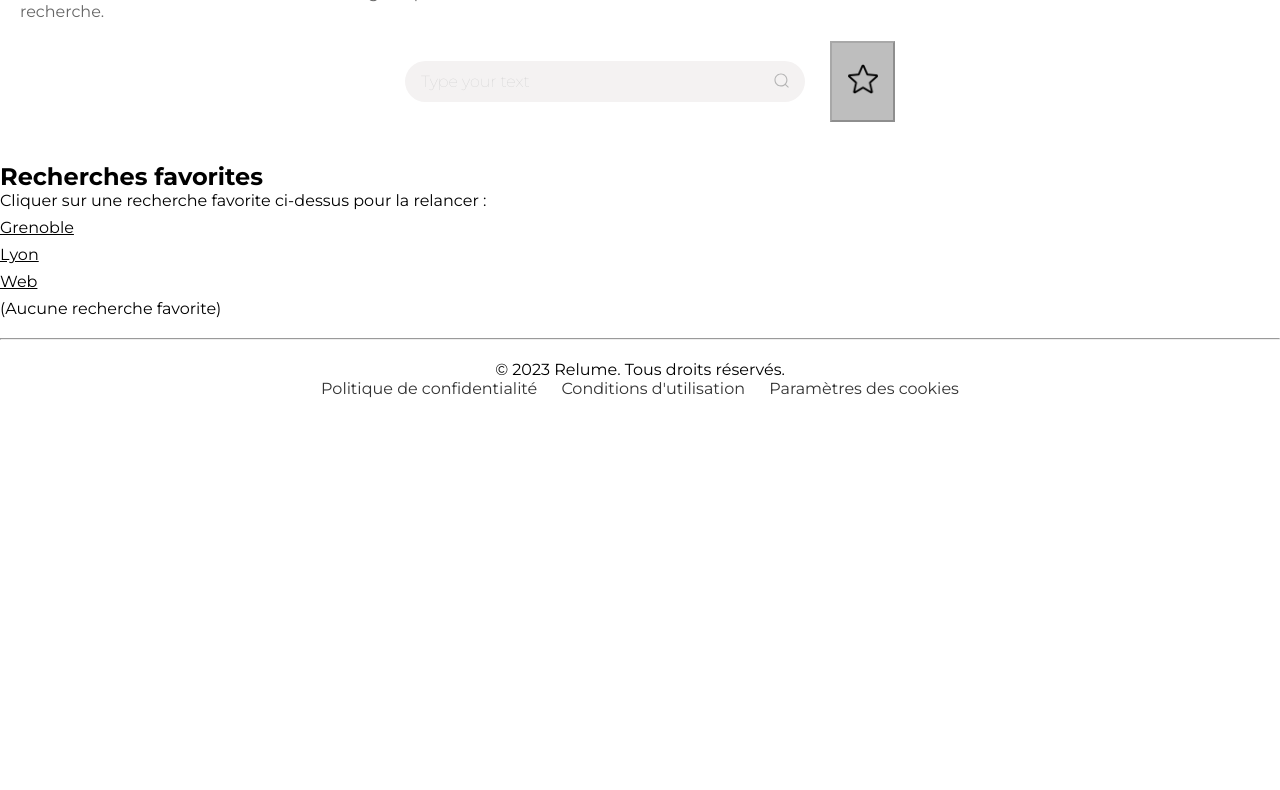
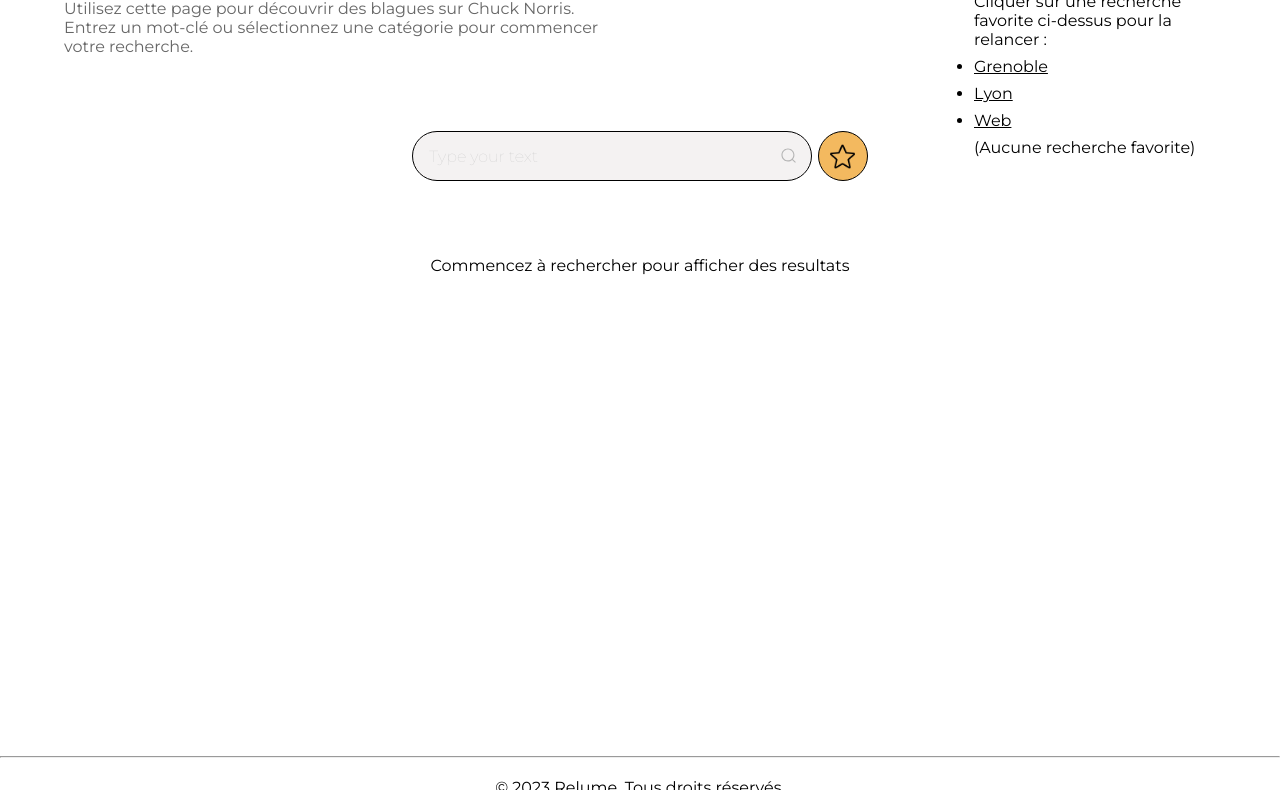
Before and after one commit to mael-grn/chuck-chuckles, a plain HTML site: page recherche.html in a window 1280 px wide. Shown: the part 206-996 px from the top of the page. Before the commit the page ends 800 px from the top, so only its background shows below. Drawn offline with Linux system fonts and the light colour scheme.

Commit message:
amelioration page de recherche

```diff
--- a/js/creator.js
+++ b/js/creator.js
@@ -13,13 +13,6 @@ export function generateJokeElement(joke) {
   let divElement = document.createElement("div");
   divElement.setAttribute("class", "card");
 
-  // Création de la balise img
-  let imgElement = document.createElement("img");
-  imgElement.setAttribute("src", "./favicon-cn.ico");
-  imgElement.setAttribute("alt", "Logo");
-
-  // Ajout de la balise img à la div principale
-  divElement.appendChild(imgElement);
 
   // Création de la div textBox
   let textBoxDivElement = document.createElement("div");
@@ -34,7 +27,7 @@ export function generateJokeElement(joke) {
   // Création du titre avec un numéro incrémentiel
   let titleParagraphElement = document.createElement("p");
   titleParagraphElement.setAttribute("class", "h1");
-  titleParagraphElement.innerText = "Joke " + ++numBlagues; // Le numéro s'incrémente à chaque nouvelle blague
+  titleParagraphElement.innerText = joke.getTitle(); // Le numéro s'incrémente à chaque nouvelle blague
   textContentDivElement.appendChild(titleParagraphElement);
 
   // Création du span pour la date
--- a/js/model/api.js
+++ b/js/model/api.js
@@ -90,9 +90,11 @@ class Api {
                         resolve([new Joke(-1, "Aucune blague n'a été trouvée")]);
                     } else {
                         let jokeList = [];
+                        let counter = 1;
                         data.result.forEach(element => {
-                            let joke = new Joke(element.id, element.value, element.created_at);
+                            let joke = new Joke(element.id, element.value, element.created_at, "Joke "+counter);
                             jokeList.push(joke);
+                            counter++;
                         });
                         resolve(jokeList);
                     }
--- a/js/model/joke.js
+++ b/js/model/joke.js
@@ -12,13 +12,16 @@ class Joke {
     //la blague elle-meme
     #content;
 
+    #title
+
     /**
      * constructeur de la classe
      */
-    constructor(id, content, dateCreation = "") {
+    constructor(id, content, dateCreation = "", title) {
         this.#id = id;
         this.#dateCreation = dateCreation;
         this.#content = content;
+        this.#title = title;
     }
 
     /**
@@ -27,6 +30,10 @@ class Joke {
      */
     getId() {
         return this.#id;
+    }
+
+    getTitle() {
+        return this.#title;
     }
 
     /**
--- a/recherche.html
+++ b/recherche.html
@@ -25,6 +25,8 @@
       </ul>
     </nav>
     <hr />
+
+    <main>
     <!-- Section de recherche (avec résultats) -->
     <section id="section-recherche">
       <div id="entête">
@@ -58,7 +60,6 @@
         <button
           id="btn-favoris"
           type="button"
-          disabled
           title="Ajouter la recherche aux favoris"
         >
           <!-- Icone étoile vide
@@ -86,11 +87,11 @@
           width="50"
         />
       </div>
-      <div id="bloc-resultats"></div>
+      <div id="bloc-resultats">
+        <p>Commencez à rechercher pour afficher des resultats</p>
+      </div>
     </section>
 
-    <!-- Section de séparation (avec la bordure verte) -->
-    <section id="section-separation"></section>
 
     <!-- Section des recherches favorites -->
     <section id="section-favoris">
@@ -127,7 +128,9 @@
       </ul>
       <p class="info-vide">(Aucune recherche favorite)</p>
     </section>
-    <hr />
+
+  </main>
+  <hr />
     <footer>
       <p>© 2023 Relume. Tous droits réservés.</p>
       <ul class="list-footer">
--- a/styles/recherche.css
+++ b/styles/recherche.css
@@ -1,40 +1,52 @@
 
 
 /*---------------------------------------------------------------------------------------------------------*/
+main {
+  padding: 0 5%;
+  width: 100%;
+  display: flex;
+  flex-direction: row;
+  position: relative;
+}
+
+main > section {
+  margin-top: 40px;
+  flex: 1 1 auto;
+}
+
+#section-favoris {
+  position: fixed;
+  top: 100px;
+  right: 50px;
+  width: 20%;
+}
+
 #entête h1 {
   font-size: 2.7em;
 }
 
 #entête {
-
-  margin: 0 0 20px 20px;
+  margin: 20px 0;
 }
 
 #description {
   color: #666;
   text-align: start;
+  margin-top: 15px;
   width: 50%;
 }
 
-#section-recherche {
-  margin-top: 40px;
-  flex: 1 1 auto;
-}
 
 #bloc-recherche {
   display: flex;
-  margin: 0 auto;
+  margin: 75px auto;
   min-width: 450px;
   flex-direction: row;
   justify-content: center;
+  align-items: center;
   gap: 20px;
 }
 
-#bloc-recherche > input[type="text"],
-#bloc-recherche > button {
-  display: block;
-  font-size: 1.2em;
-}
 
 #bloc-recherche > input[type="text"] {
   color: var(--almost-black);
@@ -43,26 +55,19 @@
   border: 0.3em solid var(--main-green);
 }
 
-#bloc-recherche > button {
-  padding: 0.8em 0.8em;
-  background-color: var(--background-button);
+
+#btn-favoris  {
+  background-color: #f3b95f;
+  border: 1px solid black;
+  border-radius: 35px;
+  display: flex;
+  justify-content: center;
+  align-items: center;
+  width: 50px;
+  height: 50px;
 }
-
-#bloc-recherche > button.btn_clicable {
-  background-color: var(--main-green);
-}
-
-#bloc-recherche > button:focus {
-  outline: 0 !important;
-}
-
-#bloc-recherche > button.btn_clicable:hover {
-  cursor: pointer;
-  border: 1px solid black;
-}
-
-#bloc-recherche > button.btn_clicable:active {
-  background-color: var(--active-green);
+#btn-favoris img {
+  width: 25px;
 }
 
 #bloc-gif-attente {
@@ -76,6 +81,7 @@
   align-items: center;
   flex-direction: column;
   margin: 20px;
+  min-height: 60vh;
 }
 
 #bloc-resultats p.res::before {
@@ -87,11 +93,7 @@
   margin: 0 20px;
 }
 
-#section-favoris {
-  flex: 0 0 300px;
-  margin-top: 0;
-  margin-bottom: 20px;
-}
+
 
 #section-favoris h2 {
   margin-top: 0;
@@ -128,7 +130,6 @@
   align-items: center;
   justify-content: space-between;
   text-align: center;
-  margin: 20px;
 }
 
 .search__input {
@@ -142,6 +143,8 @@
   width: 25em;
   transition: all ease-in-out 0.5s;
   margin-right: -2rem;
+  border: 1px solid black;
+  height: 50px;
 }
 
 .search__input:hover,
@@ -186,12 +189,13 @@
   min-width: 360px;
   height: fit-content;
   background: #f3b95f;
+  border: .5px solid black;
   border-radius: 20px;
   display: flex;
   align-items: center;
   justify-content: left;
   backdrop-filter: blur(10px);
-  transition: 0.5s ease-in-out;
+  transition: 0.3s ease-in-out;
   padding: 20px;
   margin-bottom: 10px;
 }
@@ -238,7 +242,7 @@
 }
 
 .p {
-  font-size: 12px;
-  font-weight: lighter;
+  margin-top: 10px;
+  font-size: 15px;
   color: black;
 }
```
